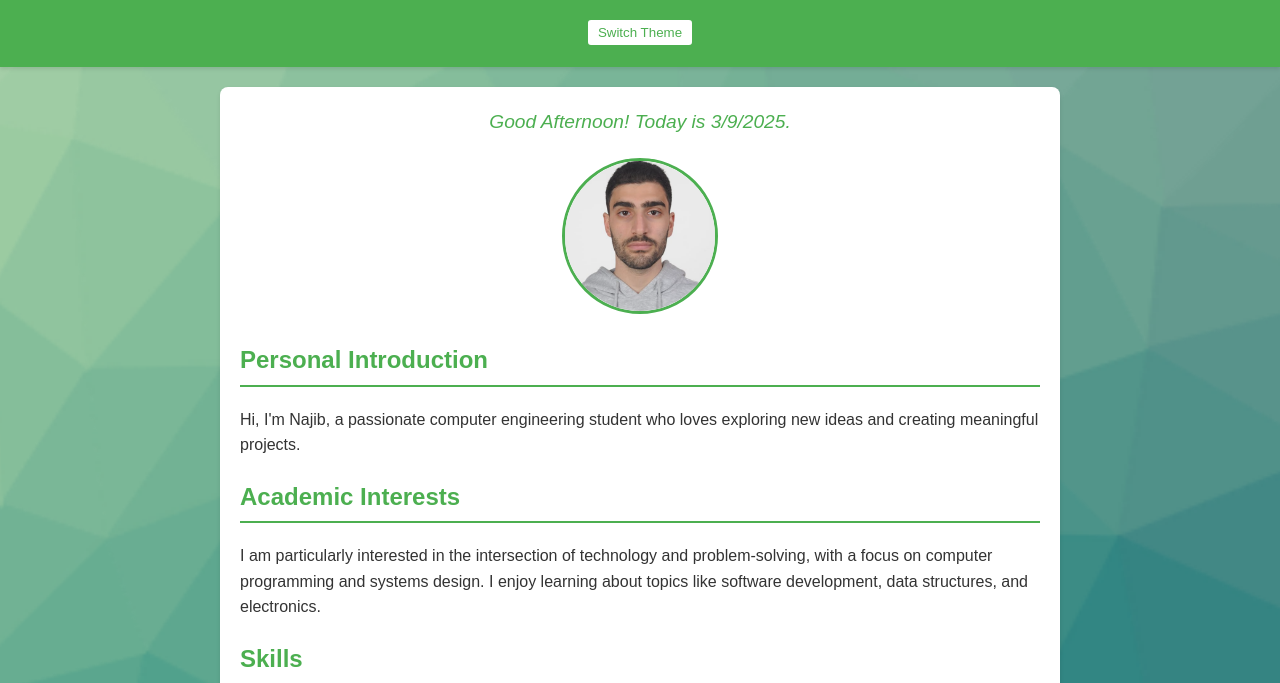
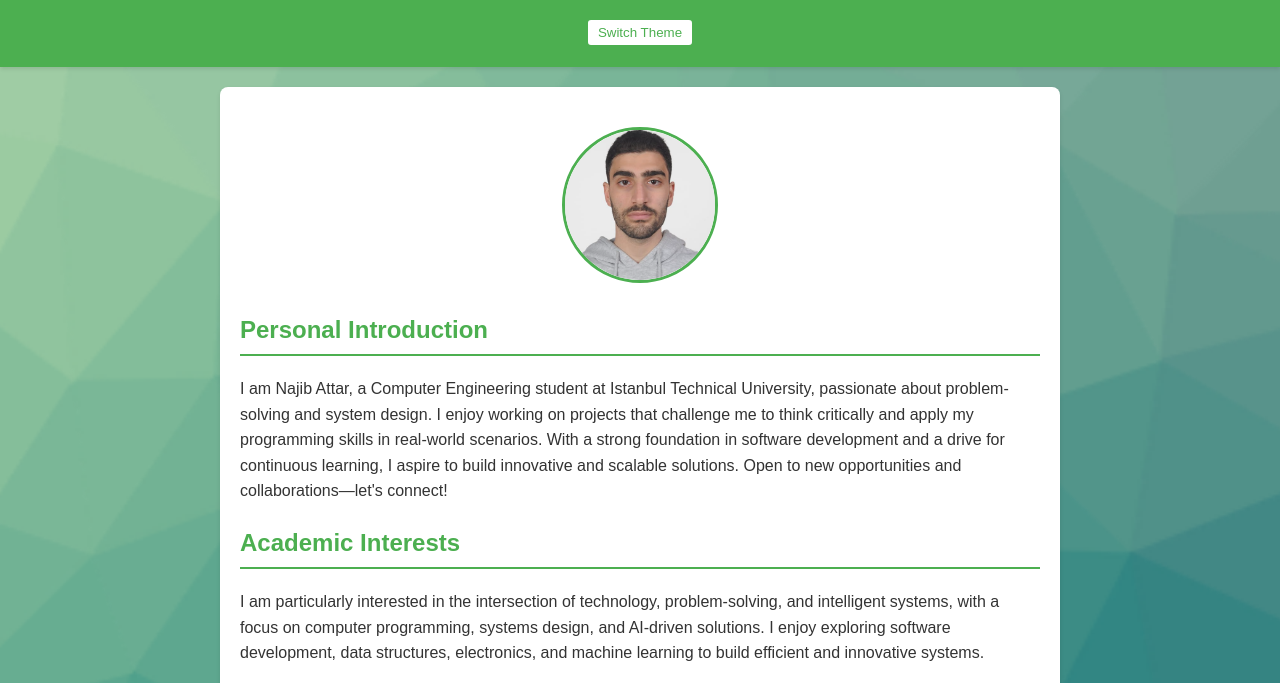
Before and after one commit to itu-itis24-attar22/Protofolio, a plain HTML site: page index.html in a window 1280 px wide. Shown: the part 96-779 px from the top of the page. Drawn offline with Linux system fonts and the light colour scheme.

Commit message:
I have updated the profile

```diff
--- a/index.html
+++ b/index.html
@@ -6,13 +6,6 @@
     <title>About Me - Homepage</title>
     <link rel="stylesheet" href="styles.css">
     <script>
-        function displayDateAndGreeting() {
-            const today = new Date();
-            const hours = today.getHours();
-            const date = today.toLocaleDateString();
-            const greeting = hours < 12 ? "Good Morning!" : hours < 18 ? "Good Afternoon!" : "Good Evening!";
-            document.getElementById('date-greeting').innerHTML = `${greeting} Today is ${date}.`;
-        }
 
         function toggleTheme() {
             document.body.classList.toggle('dark-mode');
@@ -36,12 +29,12 @@
 
         <div class="section">
             <h2>Personal Introduction</h2>
-            <p>Hi, I'm Najib, a passionate computer engineering student who loves exploring new ideas and creating meaningful projects.</p>
+            <p>I am Najib Attar, a Computer Engineering student at Istanbul Technical University, passionate about problem-solving and system design. I enjoy working on projects that challenge me to think critically and apply my programming skills in real-world scenarios. With a strong foundation in software development and a drive for continuous learning, I aspire to build innovative and scalable solutions. Open to new opportunities and collaborations—let's connect!</p>
         </div>
 
         <div class="section">
             <h2>Academic Interests</h2>
-            <p>I am particularly interested in the intersection of technology and problem-solving, with a focus on computer programming and systems design. I enjoy learning about topics like software development, data structures, and electronics.</p>
+            <p>I am particularly interested in the intersection of technology, problem-solving, and intelligent systems, with a focus on computer programming, systems design, and AI-driven solutions. I enjoy exploring software development, data structures, electronics, and machine learning to build efficient and innovative systems.</p>
         </div>
 
         <div class="skills section">
```
